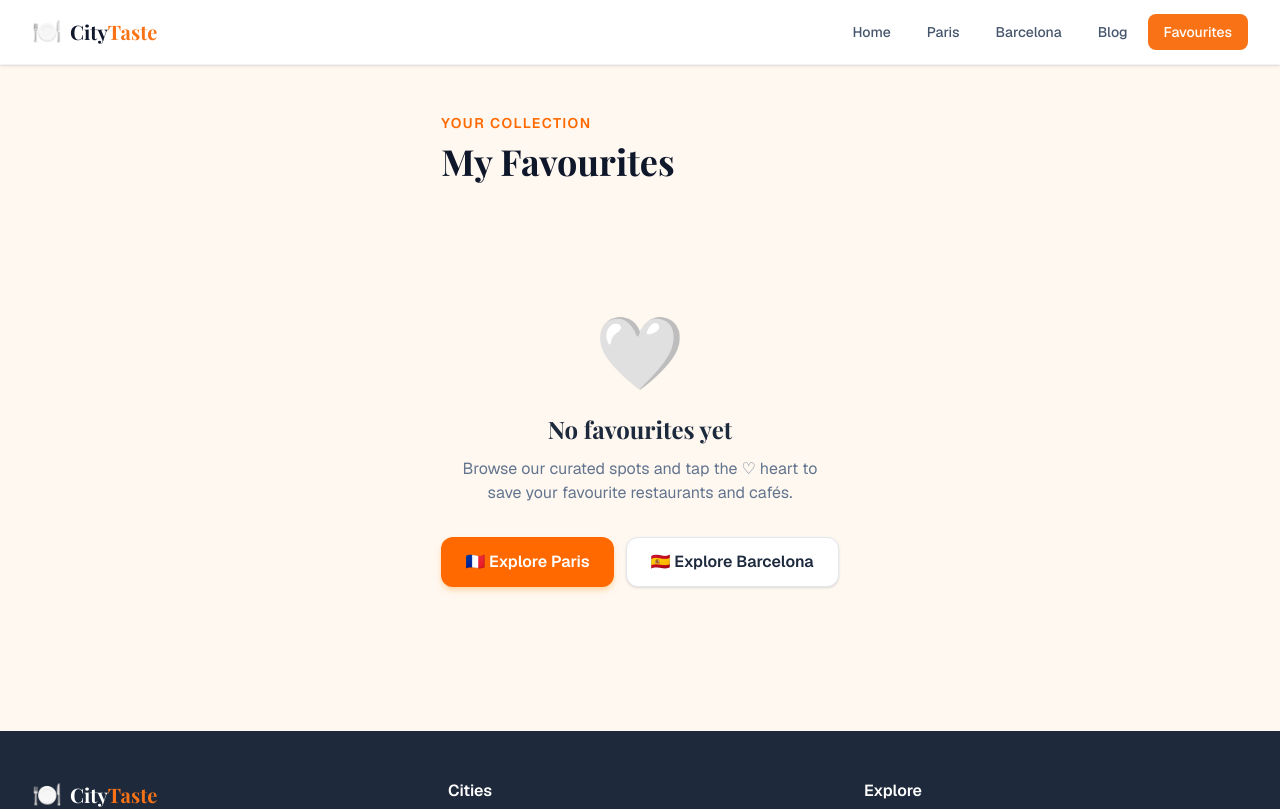
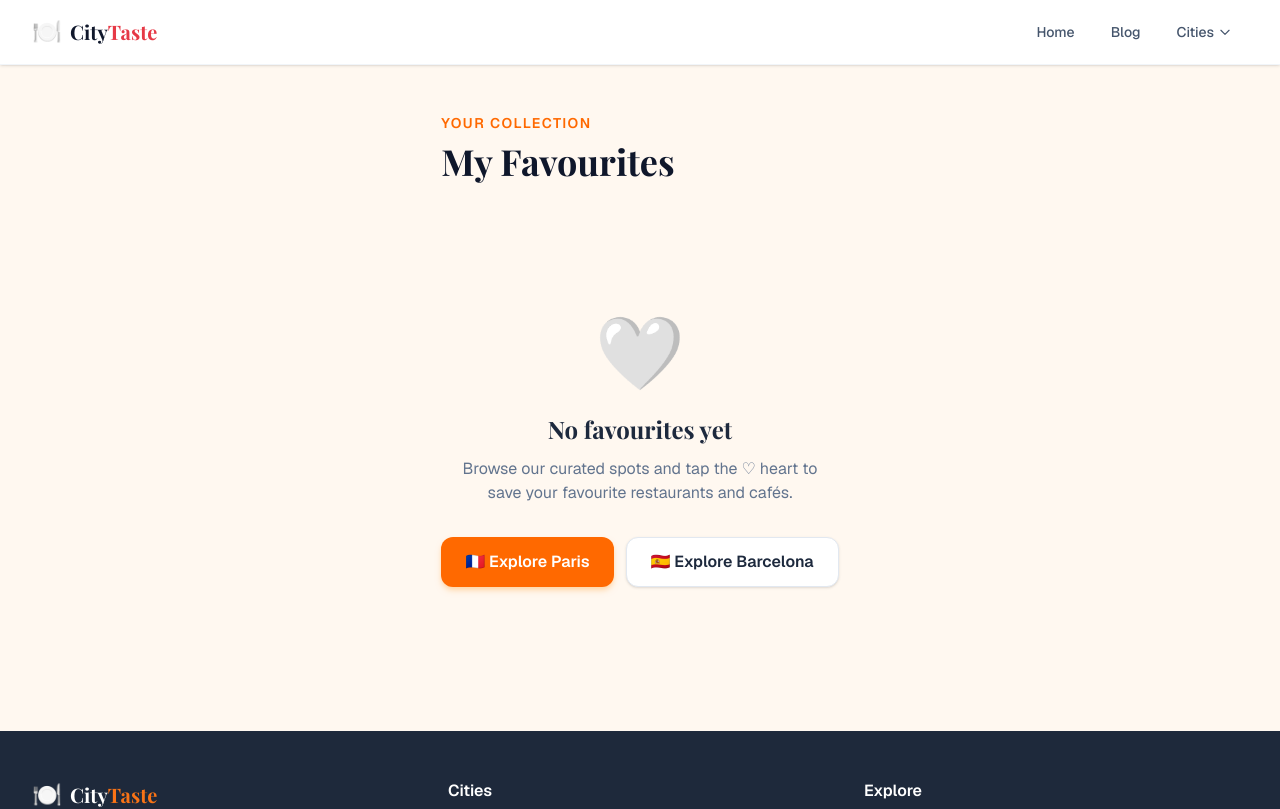
Before and after one commit to bendaooud-pixel/citytaste, a Next.js app: page /favorites in a window 1280 px wide. Shown: the top 809 px of the page. Built offline with nearby package versions, Linux system fonts and the light colour scheme; a web font is replaced by a local one.

Commit message:
feat: update navbar

```diff
--- a/app/page.tsx
+++ b/app/page.tsx
@@ -6,6 +6,7 @@ import { places } from "@/lib/data";
 import { CATEGORIES } from "@/lib/types";
 import FavoriteButton from "@/components/FavoriteButton";
 import StarRating from "@/components/StarRating";
+import Navbar from "@/components/Navbar";
 
 const RED = "#E63946";
 
@@ -107,54 +108,7 @@ export default function HomePage() {
       </div>
 
       {/* ── Navbar ── */}
-      <nav className="bg-white border-b border-gray-100 sticky top-0 z-50 shadow-sm">
-        <div className="max-w-7xl mx-auto px-4 sm:px-6 lg:px-8">
-          <div className="relative flex items-center justify-between h-16">
-            {/* Left: store buttons */}
-            <div className="flex items-center gap-2">
-              <a
-                href="#"
-                className="hidden sm:flex items-center gap-1.5 border border-gray-200 rounded-lg px-3 py-1.5 text-xs font-semibold text-gray-700 hover:border-gray-400 transition-colors"
-              >
-                <AppleIcon />
-                App Store
-              </a>
-              <a
-                href="#"
-                className="hidden sm:flex items-center gap-1.5 border border-gray-200 rounded-lg px-3 py-1.5 text-xs font-semibold text-gray-700 hover:border-gray-400 transition-colors"
-              >
-                <GooglePlayIcon />
-                Google Play
-              </a>
-            </div>
-
-            {/* Center: logo */}
-            <Link
-              href="/"
-              className="absolute left-1/2 -translate-x-1/2 flex items-center gap-2"
-            >
-              <span className="text-2xl">🍽️</span>
-              <span className="text-xl font-black text-gray-900 tracking-tight">
-                City<span style={{ color: RED }}>Taste</span>
-              </span>
-            </Link>
-
-            {/* Right: cart + login */}
-            <div className="flex items-center gap-2">
-              <button className="p-2 rounded-lg text-gray-500 hover:bg-gray-100 transition-colors">
-                <CartIcon />
-              </button>
-              <Link
-                href="/favorites"
-                style={{ backgroundColor: RED }}
-                className="hidden sm:block text-white text-xs font-semibold px-4 py-2 rounded-lg hover:opacity-90 transition-opacity"
-              >
-                Login
-              </Link>
-            </div>
-          </div>
-        </div>
-      </nav>
+      <Navbar />
 
       {/* ── Hero ── */}
       <section className="relative flex items-center justify-center overflow-hidden"
@@ -590,14 +544,6 @@ function GooglePlayIcon() {
   );
 }
 
-function CartIcon() {
-  return (
-    <svg className="w-5 h-5" fill="none" stroke="currentColor" viewBox="0 0 24 24">
-      <path strokeLinecap="round" strokeLinejoin="round" strokeWidth={2} d="M3 3h2l.4 2M7 13h10l4-8H5.4M7 13L5.4 5M7 13l-2.293 2.293c-.63.63-.184 1.707.707 1.707H17m0 0a2 2 0 100 4 2 2 0 000-4zm-8 2a2 2 0 11-4 0 2 2 0 014 0z" />
-    </svg>
-  );
-}
-
 function InstagramIcon() {
   return (
     <svg className="w-4 h-4 text-gray-300" fill="currentColor" viewBox="0 0 24 24">
--- a/components/Navbar.tsx
+++ b/components/Navbar.tsx
@@ -3,17 +3,19 @@ import Link from "next/link";
 import { usePathname } from "next/navigation";
 import { useState } from "react";
 
+const CITIES = [
+  { label: "🇫🇷 Paris", href: "/cities/paris" },
+  { label: "🇪🇸 Barcelona", href: "/cities/barcelona" },
+];
+
 export default function Navbar() {
   const pathname = usePathname();
-  const [open, setOpen] = useState(false);
+  const [mobileOpen, setMobileOpen] = useState(false);
+  const [citiesOpen, setCitiesOpen] = useState(false);
+  const [mobileCitiesOpen, setMobileCitiesOpen] = useState(false);
 
-  const links = [
-    { href: "/", label: "Home" },
-    { href: "/cities/paris", label: "Paris" },
-    { href: "/cities/barcelona", label: "Barcelona" },
-    { href: "/blog", label: "Blog" },
-    { href: "/favorites", label: "Favourites" },
-  ];
+  const isActive = (href: string) =>
+    href === "/" ? pathname === "/" : pathname.startsWith(href);
 
   return (
     <nav className="sticky top-0 z-50 bg-white/95 backdrop-blur-md border-b border-slate-100 shadow-sm">
@@ -26,41 +28,85 @@ export default function Navbar() {
               className="text-xl font-bold text-slate-900"
               style={{ fontFamily: "var(--font-playfair)" }}
             >
-              City<span className="text-brand-orange">Taste</span>
+              City<span className="text-[#E63946]">Taste</span>
             </span>
           </Link>
 
           {/* Desktop links */}
           <div className="hidden md:flex items-center gap-1">
-            {links.map((link) => {
-              const active =
-                link.href === "/"
-                  ? pathname === "/"
-                  : pathname.startsWith(link.href);
-              return (
+            {/* Home */}
             <Link
-                  key={link.href}
-                  href={link.href}
-                  className={`px-4 py-2 rounded-lg text-sm font-medium transition-colors
-                    ${active
-                      ? "bg-brand-orange text-white"
+              href="/"
+              className={`px-4 py-2 rounded-lg text-sm font-medium transition-colors ${
+                isActive("/")
+                  ? "bg-[#E63946] text-white"
                   : "text-slate-600 hover:text-slate-900 hover:bg-slate-100"
               }`}
             >
-                  {link.label}
+              Home
             </Link>
-              );
-            })}
+
+            {/* Blog */}
+            <Link
+              href="/blog"
+              className={`px-4 py-2 rounded-lg text-sm font-medium transition-colors ${
+                isActive("/blog")
+                  ? "bg-[#E63946] text-white"
+                  : "text-slate-600 hover:text-slate-900 hover:bg-slate-100"
+              }`}
+            >
+              Blog
+            </Link>
+
+            {/* Cities dropdown */}
+            <div
+              className="relative"
+              onMouseEnter={() => setCitiesOpen(true)}
+              onMouseLeave={() => setCitiesOpen(false)}
+            >
+              <button
+                className={`flex items-center gap-1 px-4 py-2 rounded-lg text-sm font-medium transition-colors ${
+                  pathname.startsWith("/cities")
+                    ? "bg-[#E63946] text-white"
+                    : "text-slate-600 hover:text-slate-900 hover:bg-slate-100"
+                }`}
+              >
+                Cities
+                <svg
+                  className={`w-3.5 h-3.5 transition-transform duration-200 ${citiesOpen ? "rotate-180" : ""}`}
+                  fill="none"
+                  stroke="currentColor"
+                  viewBox="0 0 24 24"
+                >
+                  <path strokeLinecap="round" strokeLinejoin="round" strokeWidth={2} d="M19 9l-7 7-7-7" />
+                </svg>
+              </button>
+
+              {/* Dropdown panel */}
+              {citiesOpen && (
+                <div className="absolute top-full left-0 mt-1.5 w-44 bg-white rounded-xl shadow-xl border border-slate-100 py-1.5 z-50">
+                  {CITIES.map((city) => (
+                    <Link
+                      key={city.href}
+                      href={city.href}
+                      className="flex items-center px-4 py-2.5 text-sm font-medium text-slate-700 hover:bg-slate-50 hover:text-[#E63946] transition-colors"
+                    >
+                      {city.label}
+                    </Link>
+                  ))}
+                </div>
+              )}
+            </div>
           </div>
 
           {/* Mobile hamburger */}
           <button
             className="md:hidden p-2 rounded-lg text-slate-600 hover:bg-slate-100"
-            onClick={() => setOpen(!open)}
+            onClick={() => setMobileOpen(!mobileOpen)}
             aria-label="Toggle menu"
           >
             <svg className="w-6 h-6" fill="none" stroke="currentColor" viewBox="0 0 24 24">
-              {open ? (
+              {mobileOpen ? (
                 <path strokeLinecap="round" strokeLinejoin="round" strokeWidth={2} d="M6 18L18 6M6 6l12 12" />
               ) : (
                 <path strokeLinecap="round" strokeLinejoin="round" strokeWidth={2} d="M4 6h16M4 12h16M4 18h16" />
@@ -71,28 +117,64 @@ export default function Navbar() {
       </div>
 
       {/* Mobile menu */}
-      {open && (
+      {mobileOpen && (
         <div className="md:hidden border-t border-slate-100 bg-white px-4 py-3 space-y-1">
-          {links.map((link) => {
-            const active =
-              link.href === "/"
-                ? pathname === "/"
-                : pathname.startsWith(link.href);
-            return (
           <Link
-                key={link.href}
-                href={link.href}
-                onClick={() => setOpen(false)}
-                className={`block px-4 py-2.5 rounded-lg text-sm font-medium transition-colors
-                  ${active
-                    ? "bg-brand-orange text-white"
+            href="/"
+            onClick={() => setMobileOpen(false)}
+            className={`block px-4 py-2.5 rounded-lg text-sm font-medium transition-colors ${
+              isActive("/") ? "bg-[#E63946] text-white" : "text-slate-600 hover:bg-slate-50"
+            }`}
+          >
+            Home
+          </Link>
+
+          <Link
+            href="/blog"
+            onClick={() => setMobileOpen(false)}
+            className={`block px-4 py-2.5 rounded-lg text-sm font-medium transition-colors ${
+              isActive("/blog") ? "bg-[#E63946] text-white" : "text-slate-600 hover:bg-slate-50"
+            }`}
+          >
+            Blog
+          </Link>
+
+          {/* Cities accordion */}
+          <div>
+            <button
+              onClick={() => setMobileCitiesOpen(!mobileCitiesOpen)}
+              className={`w-full flex items-center justify-between px-4 py-2.5 rounded-lg text-sm font-medium transition-colors ${
+                pathname.startsWith("/cities")
+                  ? "bg-[#E63946] text-white"
                   : "text-slate-600 hover:bg-slate-50"
               }`}
             >
-                {link.label}
+              Cities
+              <svg
+                className={`w-3.5 h-3.5 transition-transform duration-200 ${mobileCitiesOpen ? "rotate-180" : ""}`}
+                fill="none"
+                stroke="currentColor"
+                viewBox="0 0 24 24"
+              >
+                <path strokeLinecap="round" strokeLinejoin="round" strokeWidth={2} d="M19 9l-7 7-7-7" />
+              </svg>
+            </button>
+
+            {mobileCitiesOpen && (
+              <div className="mt-1 ml-3 space-y-0.5 border-l-2 border-slate-100 pl-3">
+                {CITIES.map((city) => (
+                  <Link
+                    key={city.href}
+                    href={city.href}
+                    onClick={() => { setMobileOpen(false); setMobileCitiesOpen(false); }}
+                    className="block px-3 py-2 rounded-lg text-sm font-medium text-slate-600 hover:bg-slate-50 hover:text-[#E63946] transition-colors"
+                  >
+                    {city.label}
                   </Link>
-            );
-          })}
+                ))}
+              </div>
+            )}
+          </div>
         </div>
       )}
     </nav>
```
Lines whose indentation alone changed are shown as unchanged.
